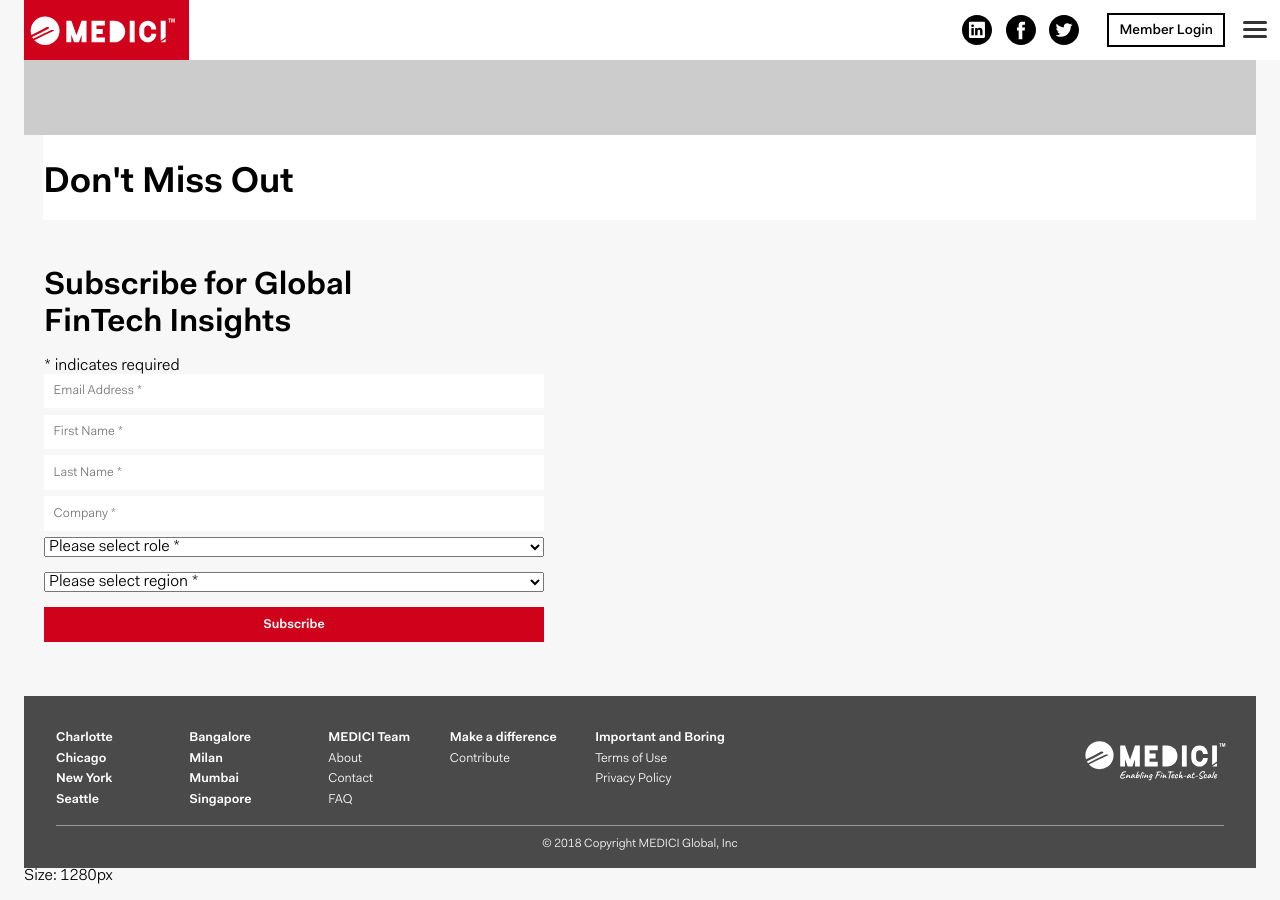
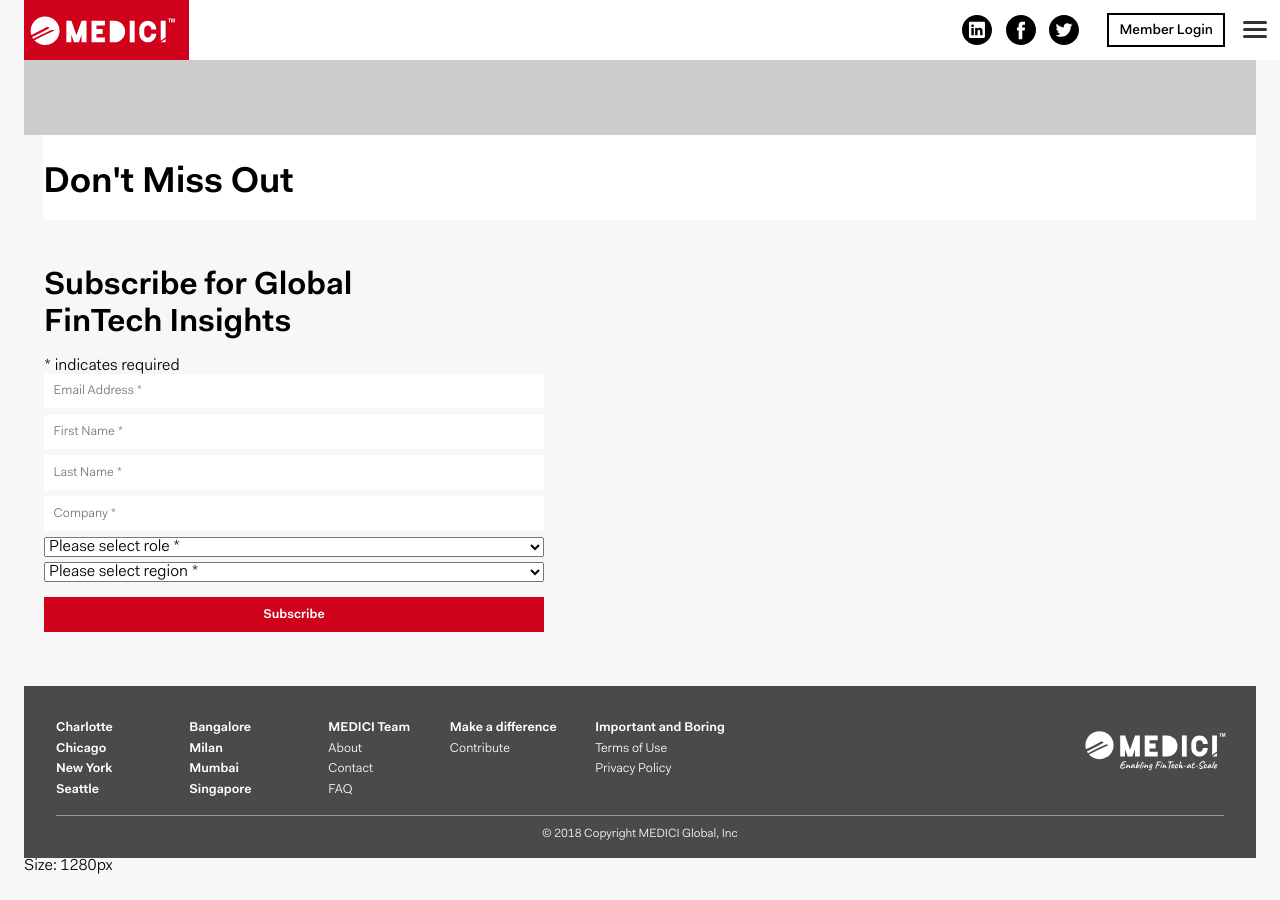
Before and after one commit to prasadltp/go, a Jekyll site: the page built from subscribe.markdown, in a window 1280 px wide and 900 px high, scrolled down 125 px. Built offline with Jekyll 4.4.1, drawn with Linux system fonts in a browser that asks for light colours; some web fonts are replaced; comment, search, counter and statistics services are not loaded.

Commit message:
Updated Subscribe

```diff
--- a/subscribe.markdown
+++ b/subscribe.markdown
@@ -37,7 +37,7 @@
 			</div>
 			<div class="mc-field-group">
 				<label for="mce-MMERGE14">Role <span class="asterisk">*</span>
-				</label> <select style="margin:0 0 15px 0;width:100%;" name="MMERGE14" class="required" id="mce-MMERGE14">
+				</label> <select style="margin:0 0 5px 0;width:100%;" name="MMERGE14" class="required" id="mce-MMERGE14">
 					<option value="">Please select role *</option>
 					<option value="Investor">Investor</option>
 					<option value="StartUp">StartUp</option>
```
